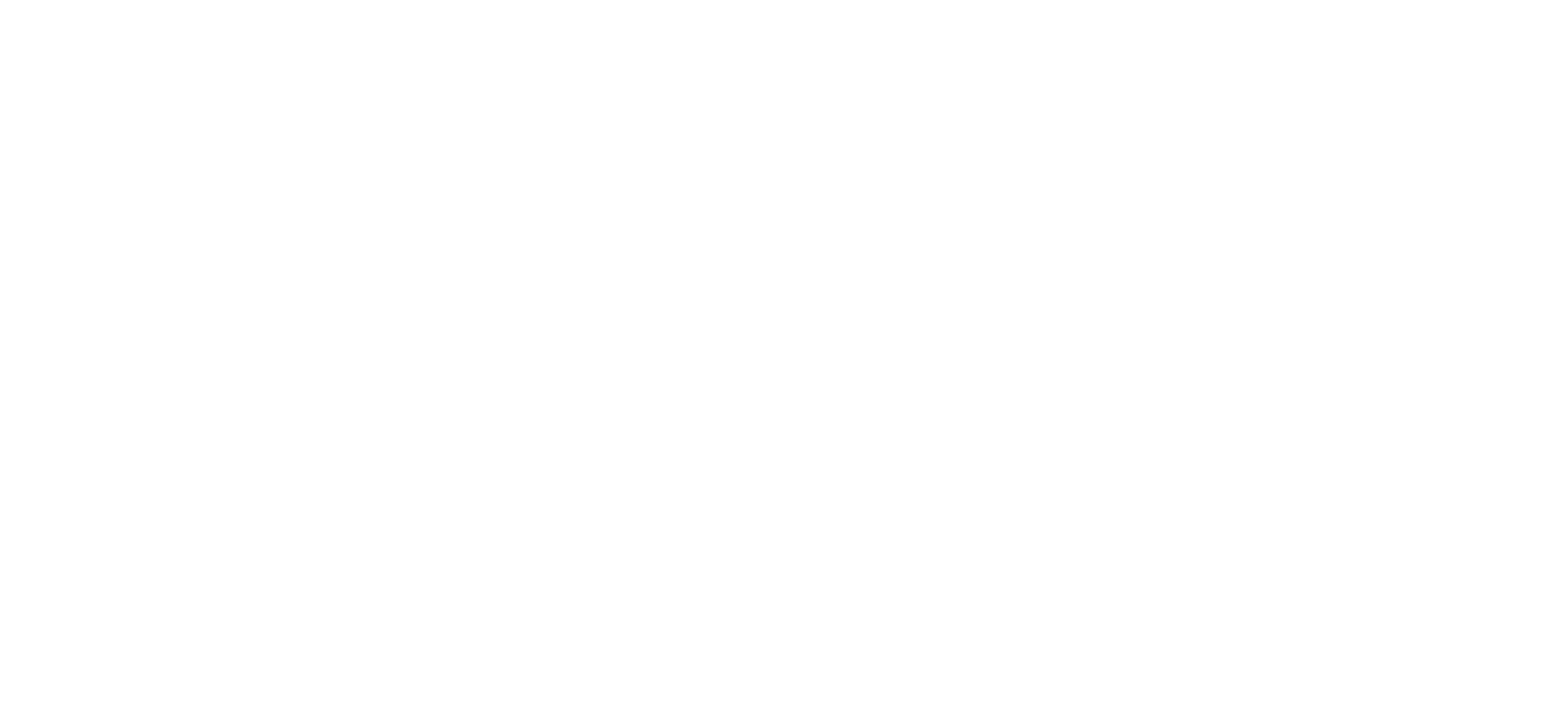
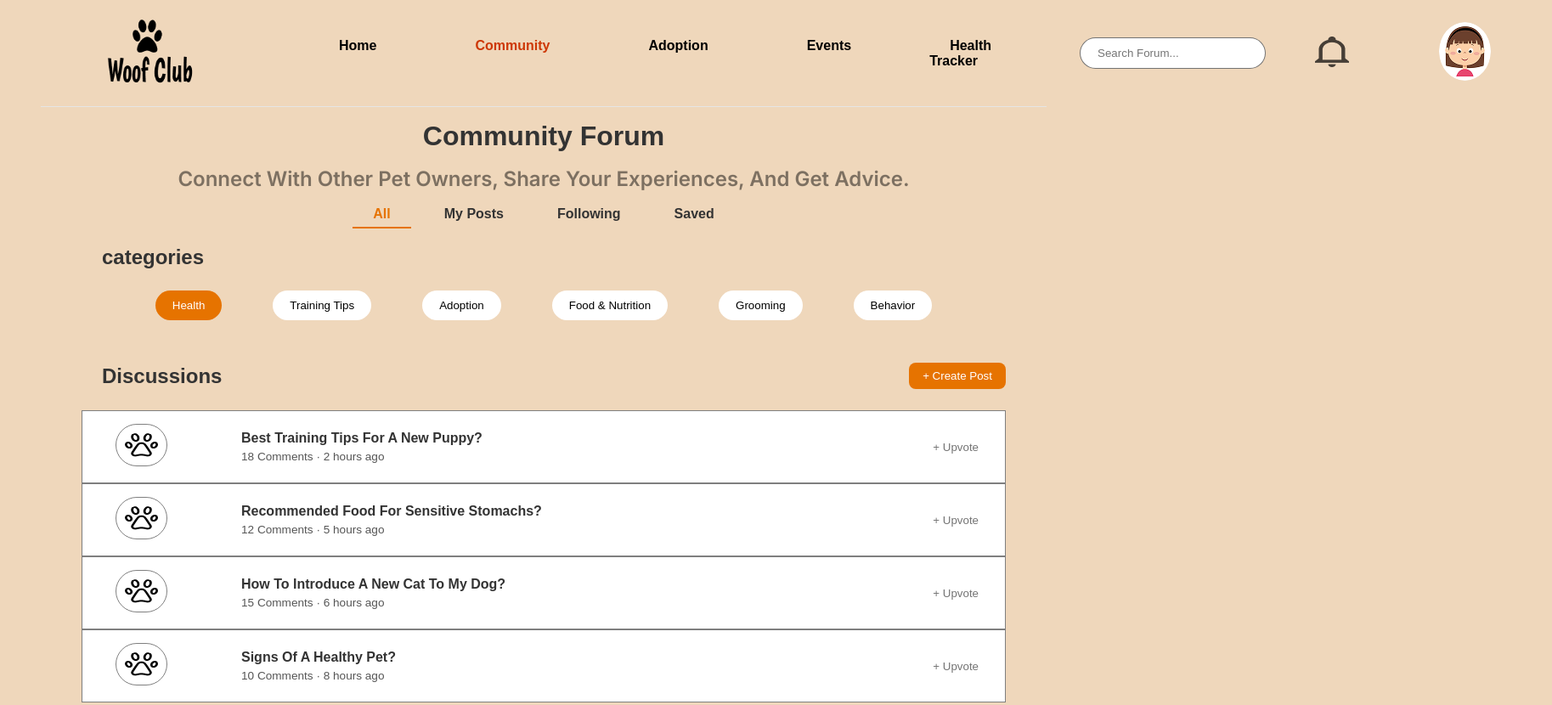
Before and after one commit to OpenStag/project-20, a plain HTML site: page communityForum.html in a window 1280 px wide. Shown: the whole page at 85% size, 1827 px wide, since content can reach past the window. Before the commit the page ends 800 px from the top, so only its background shows below. Drawn offline with Linux system fonts and the light colour scheme.

Commit message:
communityForum

```diff
--- /dev/null
+++ b/cfStyle.css
@@ -0,0 +1,203 @@
+* {
+    margin: 0;
+    padding-left: 24px;
+    padding-right: 24px;
+    box-sizing: border-box;
+    font-family: 'Arial', sans-serif;
+  }
+
+  body {
+    background-color: #EFD7BB;
+    color: #333;
+  }
+
+  .header {
+    background-color:#EFD7BB;
+    padding: 15px 30px;
+    display: flex;
+    justify-content: space-between;
+    align-items: center;
+    border-bottom: 1px solid #e5e5e5;
+  }
+
+
+  .logo img{
+    width: 177px;
+    height: 91px;
+  }
+
+  .nav-links {
+    list-style: none;
+    display: flex;
+    gap: 20px;
+  }
+
+  .nav-links li a {
+    text-decoration: none;
+    color: #000000;
+    font-weight: 600;
+  }
+
+  .nav-links .active a {
+    color: #CD3705;
+    font-weight: 600;
+  }
+
+  .search-profile {
+    display: flex;
+    align-items: center;
+    gap: 10px;
+  }
+
+  .search-profile input {
+    padding: 10px 20px;
+    border-radius: 25px;
+    border: 1px solid #0000008C;
+  }
+
+  /*.profile-icon img{
+    width: auto;
+    height: 36px;
+  }*/
+
+  .profile-icons img{
+    width: auto;
+    height: 69px;
+    border-radius: 50%;
+    display: inline-block;
+    object-fit: cover;
+  }
+
+  .forum-container {
+    padding-block: 16px;
+    padding: inline 24px;
+    text-align: center;
+
+  }
+
+  .subtitle {
+    margin: 20px 0;
+    color: #0000007A;
+    font-family: 'Inter', sans-serif;
+    font-weight: 600;
+    font-size: 24px;
+    line-height: 100%;
+    letter-spacing: 0;
+    text-transform: capitalize;
+  }
+
+  .categories {
+    margin: 25px 0;
+    display: flex;
+    flex-wrap: wrap;
+    gap: 60px;
+    justify-content: center;
+  }
+
+  .categories-header{
+    display: flex;
+    justify-content: space-between;
+    align-items: center;
+    margin-bottom: 15px;
+  }
+
+  .categories button {
+    padding: 10px 20px;
+    border: none;
+    background-color: #FFFFFF;
+    border-radius: 20px;
+    cursor: pointer;
+  }
+
+  .categories .active {
+    background-color: #e67300;
+    color: white;
+  }
+
+  .tab-menu {
+    display: flex;
+    gap: 15px;
+    margin-bottom: 20px;
+    font-weight: bold;
+    justify-content: center;
+  }
+
+  .tab {
+    cursor: pointer;
+    padding-bottom: 6px;
+    border-bottom: 2px solid transparent;
+  }
+
+  .tab.active {
+    border-color: #e67300;
+    color: #e67300;
+  }
+
+  .discussions-header {
+    display: flex;
+    justify-content: space-between;
+    align-items: center;
+    margin-top: 50px;
+    margin-bottom: 25px;
+  }
+
+  .create-post {
+    background-color: #e67300;
+    color: white;
+    border: none;
+    padding: 8px 16px;
+    border-radius: 8px;
+    cursor: pointer;
+  }
+
+  .discussion-list {
+    display: flex;
+    flex-direction: column;
+    gap :0px;
+    border-top-left-radius: 20px;
+    border-top-right-radius: 20px;
+  }
+
+  .discussion {
+    display: flex;
+    align-items: center;
+    background-color: #FFFFFF;
+    padding: 15px;
+    border-radius: 0px;
+    border: 1px solid #00000080;
+    border-width: 1px;
+    justify-content: space-between;
+  }
+
+  .discussion .icon img{
+    border: #000000;
+    border-radius: 25px;
+    border: 1px solid #00000080;
+    padding: 10px;
+  }
+
+  .discussion .content {
+    flex: 1;
+    margin-left: 15px;
+    text-align: left;
+  }
+
+  .discussion .content h3 {
+    font-size: 1em;
+    margin-bottom: 5px;
+  }
+
+  .discussion .content p {
+    font-size: 0.85em;
+    color: #555;
+  }
+
+  .upvote {
+    color: #0000008C;
+    padding: 8px 16px;
+    cursor: pointer;
+    font-weight: 500px;
+    font-style: capitalize;
+    background-color: #FFFFFF;
+    border: none;
+  }
--- a/communityForum.html
+++ b/communityForum.html
@@ -1,11 +1,98 @@
 <!DOCTYPE html>
 <html lang="en">
 <head>
-    <meta charset="UTF-8">
-    <meta name="viewport" content="width=device-width, initial-scale=1.0">
-    <title>Community Forum</title>
+    <meta charset="UTF-8" />
+  <meta name="viewport" content="width=device-width, initial-scale=1.0"/>
+  <link href="https://fonts.googleapis.com/css2?family=Inter:wght@600&display=swap" rel="stylesheet">
+  <title>Community Forum - Woof Club</title>
+  <link rel="stylesheet" href="cfStyle.css" />
 </head>
 <body>
+  <header class="header">
+    <div class="logo"><img src="logo.png" alt="logo"></div>
+    <nav>
+      <ul class="nav-links">
+        <li><a href="#">Home</a></li>
+        <li class="active"><a href="#">Community</a></li>
+        <li><a href="#">Adoption</a></li>
+        <li><a href="#">Events</a></li>
+        <li><a href="#">Health Tracker</a></li>
+      </ul>
+    </nav>
+    <div class="search-profile">
+      <input type="text" placeholder="Search Forum..." />
+    <div class="profile-icon"><img src="Vector.png"></div>
+    <div class="profile-icons"><img src="Ellipse 1.png"/></div>
+  </header>
 
+  <main class="forum-container">
+    <h1>Community Forum</h1>
+    <p class="subtitle">Connect With Other Pet Owners, Share Your Experiences, And Get Advice.</p>
+
+    <div class="tab-menu">
+        <span class="tab active">All</span>
+        <span class="tab">My Posts</span>
+        <span class="tab">Following</span>
+        <span class="tab">Saved</span>
+      </div>
+
+    <div class="categories-header">
+        <h2>categories</h2>
+    </div>
+
+      <div class="categories">
+      <button class="active">Health</button>
+      <button>Training Tips</button>
+      <button>Adoption</button>
+      <button>Food & Nutrition</button>
+      <button>Grooming</button>
+      <button>Behavior</button>
+    </div>
+
+
+
+    <div class="discussions-header">
+      <h2>Discussions</h2>
+      <button class="create-post">+ Create Post</button>
+    </div>
+
+    <div class="discussion-list">
+      <div class="discussion">
+        <div class="icon"><img src="Vector (3).png"></div>
+        <div class="content">
+          <h3>Best Training Tips For A New Puppy?</h3>
+          <p>18 Comments · 2 hours ago</p>
+        </div>
+        <button class="upvote">+ Upvote</button>
+      </div>
+
+      <div class="discussion">
+        <div class="icon"><img src="Vector (3).png"></div>
+        <div class="content">
+          <h3>Recommended Food For Sensitive Stomachs?</h3>
+          <p>12 Comments · 5 hours ago</p>
+        </div>
+        <button class="upvote">+ Upvote</button>
+      </div>
+
+      <div class="discussion">
+        <div class="icon"><img src="Vector (3).png"></div>
+        <div class="content">
+          <h3>How To Introduce A New Cat To My Dog?</h3>
+          <p>15 Comments · 6 hours ago</p>
+        </div>
+        <button class="upvote">+ Upvote</button>
+      </div>
+
+      <div class="discussion">
+        <div class="icon"><img src="Vector (3).png"></div>
+        <div class="content">
+          <h3>Signs Of A Healthy Pet?</h3>
+          <p>10 Comments · 8 hours ago</p>
+        </div>
+        <button class="upvote">+ Upvote</button>
+      </div>
+    </div>
+  </main>
 </body>
 </html>
```
Also changed, not shown: Ellipse 1.png (added), Vector (3).png (added), Vector.png (added), logo.png (added).
